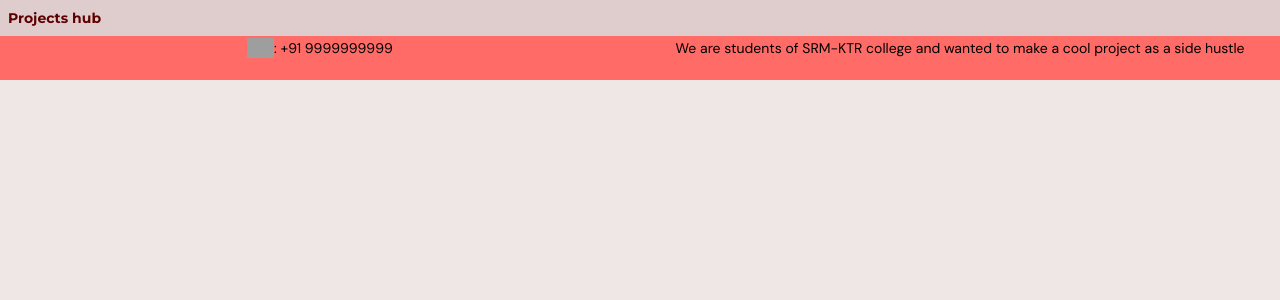
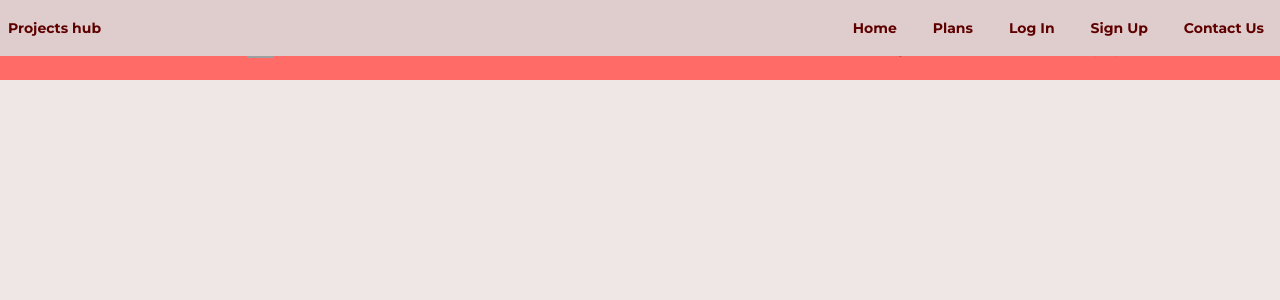
Before and after one commit to Ayush-Singh24/ProjectsHub, a Next.js app: page /components/Navbar in a window 1280 px wide. Shown: the top 300 px of the page. Built offline with nearby package versions, Linux system fonts and the light colour scheme; grey boxes are pictures that could not be loaded.

Commit message:
fixed some ui bug in hamburger menu

```diff
--- a/src/pages/components/Navbar.tsx
+++ b/src/pages/components/Navbar.tsx
@@ -59,7 +59,7 @@ export default function Navbar() {
             </label>
           </div>
           <ul
-            className={`fixed h-screen z-[2000] flex flex-col gap-2 transition-all md:flex md:gap-5 -right-[300px] top-[8.2%] ${
+            className={`fixed h-screen z-[2000] flex flex-col gap-2 transition-all md:flex md:flex-row md:gap-5 md:static -right-[300px] top-[54px] md:h-full md:w-fit ${
               showNav ? "bg-gray-100 right-[0px] w-1/2" : ""
             }`}
           >
```
